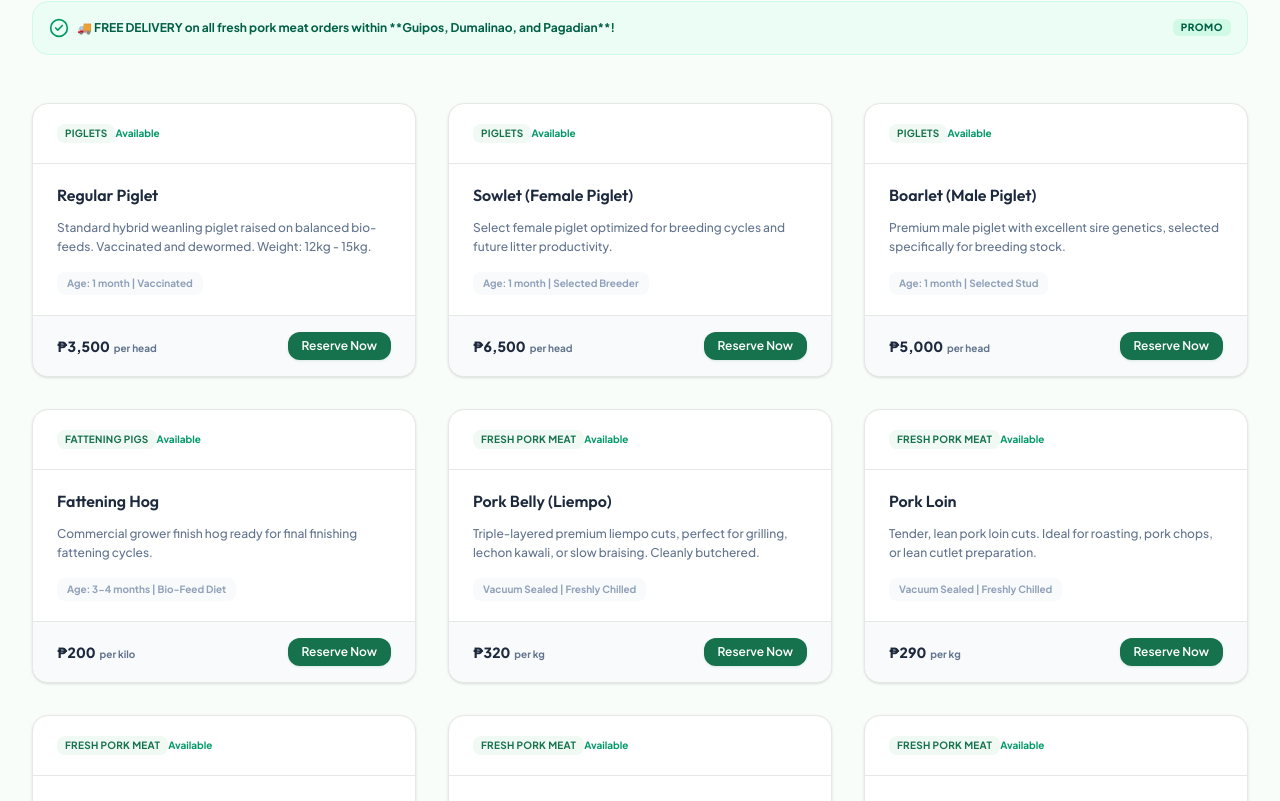
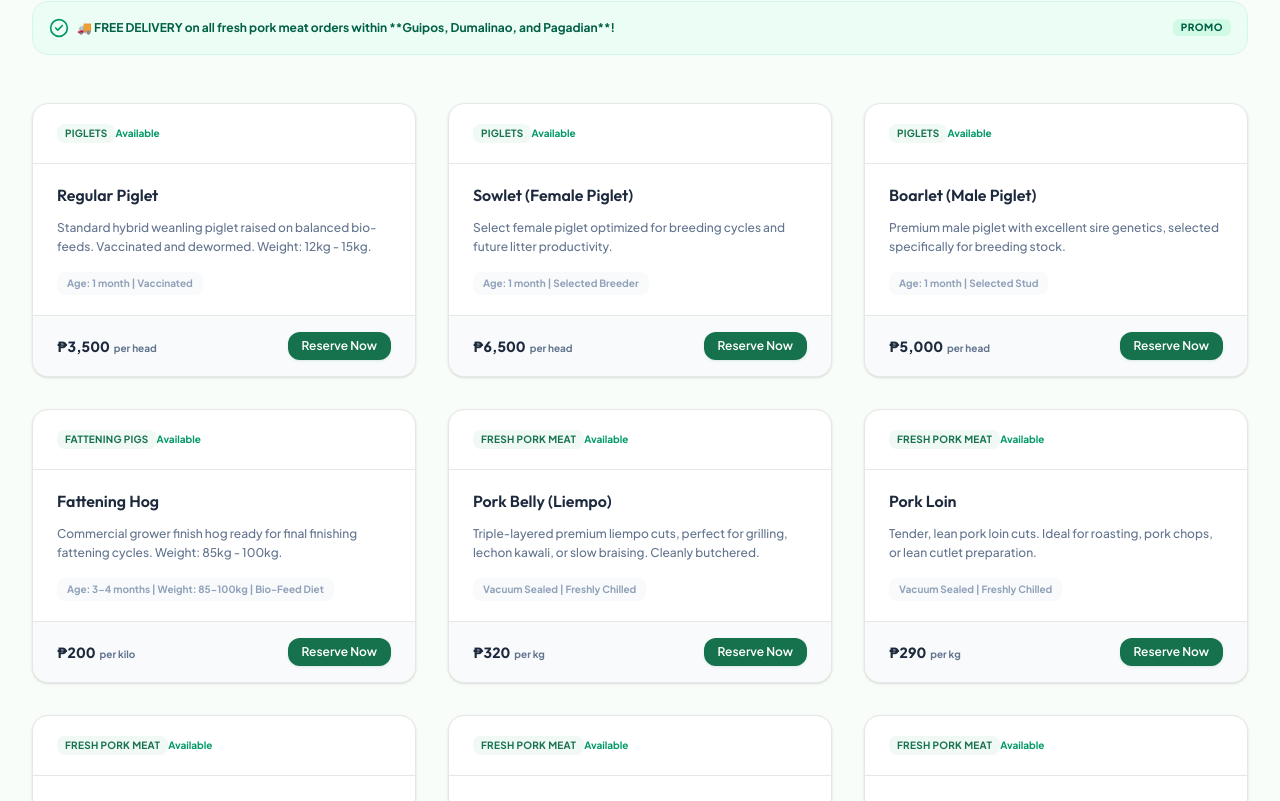
Before and after one commit to Hasminarsenal-files/Delmar-Piggery-Farm, a Next.js app: page /products in a window 1280 px wide. Shown: the part 366-1167 px from the top of the page. Built offline with nearby package versions, Linux system fonts and the light colour scheme; no server answers.

Commit message:
Add 85-100kg weight range context for Fattening Hog

```diff
--- a/src/app/(public)/products/page.tsx
+++ b/src/app/(public)/products/page.tsx
@@ -58,11 +58,11 @@
       id: "p4",
       title: "Fattening Hog",
       category: "Fattening Pigs",
-      description: "Commercial grower finish hog ready for final finishing fattening cycles.",
+      description: "Commercial grower finish hog ready for final finishing fattening cycles. Weight: 85kg - 100kg.",
       price: 200,
       unit: "per kilo",
       stockStatus: "Available",
-      specifications: "Age: 3-4 months | Bio-Feed Diet",
+      specifications: "Age: 3-4 months | Weight: 85-100kg | Bio-Feed Diet",
     },
     {
       id: "p5",
--- a/src/components/ui/AIChatWidget.tsx
+++ b/src/components/ui/AIChatWidget.tsx
@@ -127,7 +127,7 @@
 
     // 1. Browse Piglets / Livestock inquiries
     if (text.includes("browse piglets") || text.includes("piglets") || text.includes("livestock")) {
-      return `We raise top-tier Landrace, Duroc, and Large White crossbreeds under strict biosecurity.\n\n• **Regular Weanling Piglets**: ₱3,500/head\n• **Sowlets (Young Females)**: ₱6,500/head\n• **Boarlets (Young Males)**: ₱5,000/head\n• **Fattening Hogs (Live Weight)**: ₱200/kilo\n\nYou can submit a booking reservation immediately using the dashboard form.`;
+      return `We raise top-tier Landrace, Duroc, and Large White crossbreeds under strict biosecurity.\n\n• **Regular Weanling Piglets**: ₱3,500/head\n• **Sowlets (Young Females)**: ₱6,500/head\n• **Boarlets (Young Males)**: ₱5,000/head\n• **Fattening Hogs (85-100kg Live Weight)**: ₱200/kilo\n\nYou can submit a booking reservation immediately using the dashboard form.`;
     }
 
     // 2. Delivery Information & Area inquiries
@@ -189,7 +189,7 @@
     }
 
     if (text.includes("price") || text.includes("cost") || text.includes("how much")) {
-      return `Our standard price guides:\n\n• **Weanling Piglets**:\n  - Regular: ₱3,500/head\n  - Sowlet: ₱6,500/head\n  - Boarlet: ₱5,000/head\n• **Fattening Hogs (Live Weight)**: ₱200/kilo\n• **Crispy Lechon**: From ₱6,500 (15kg) to ₱14,500 (55kg)\n• **Catering Buffets**: Set A (₱250/pax), Set B (₱290/pax), Set C (₱340/pax)\n• **Sweets Packages**: Set A (₱3,650), Set B (₱5,500), Set C (₱7,500)\n\nYou can book any of these directly via the booking form in your portal!`;
+      return `Our standard price guides:\n\n• **Weanling Piglets**:\n  - Regular: ₱3,500/head\n  - Sowlet: ₱6,500/head\n  - Boarlet: ₱5,000/head\n• **Fattening Hogs (85-100kg Live Weight)**: ₱200/kilo\n• **Crispy Lechon**: From ₱6,500 (15kg) to ₱14,500 (55kg)\n• **Catering Buffets**: Set A (₱250/pax), Set B (₱290/pax), Set C (₱340/pax)\n• **Sweets Packages**: Set A (₱3,650), Set B (₱5,500), Set C (₱7,500)\n\nYou can book any of these directly via the booking form in your portal!`;
     }
 
     // Fallback using the customized guidelines context
```
